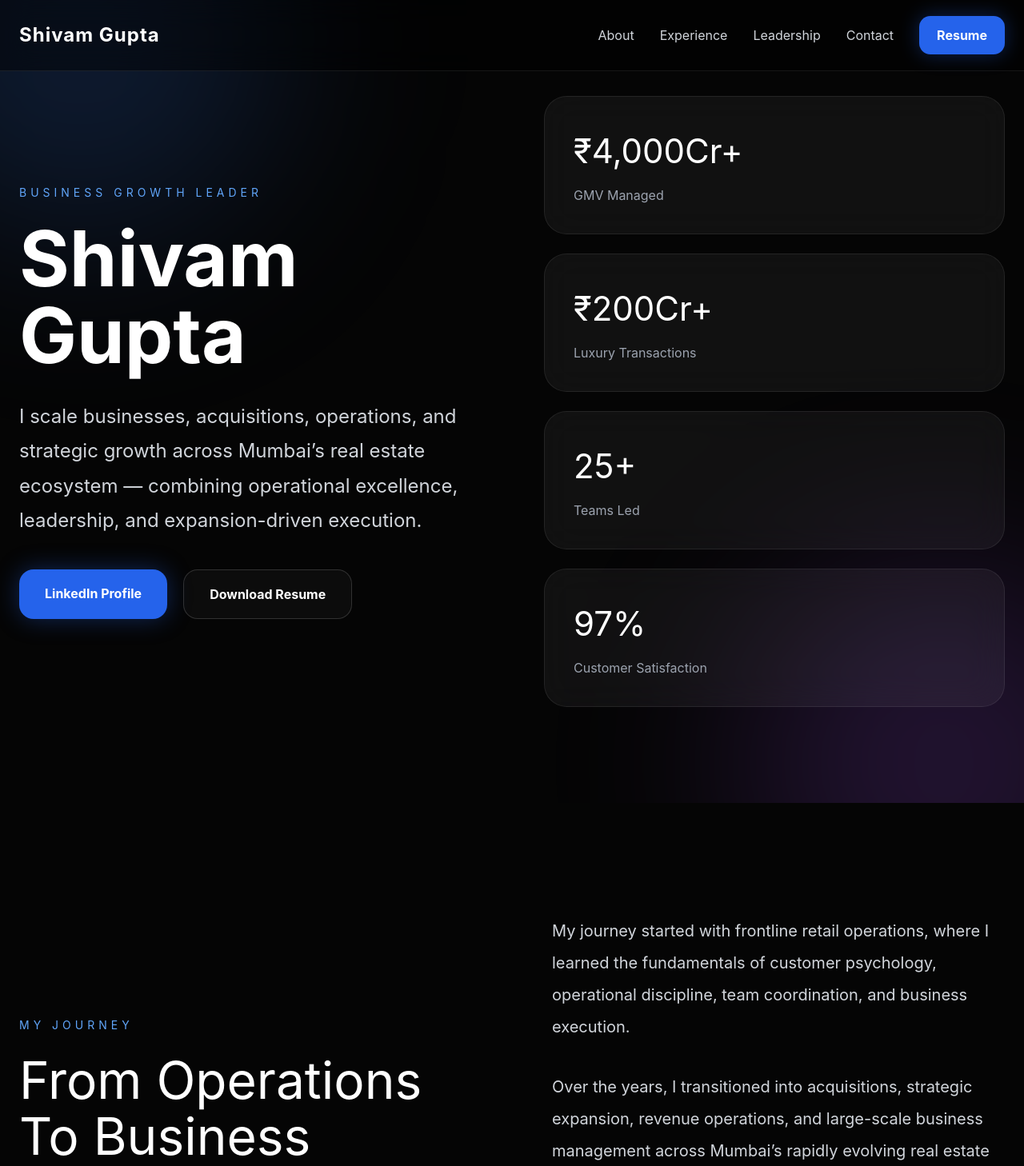
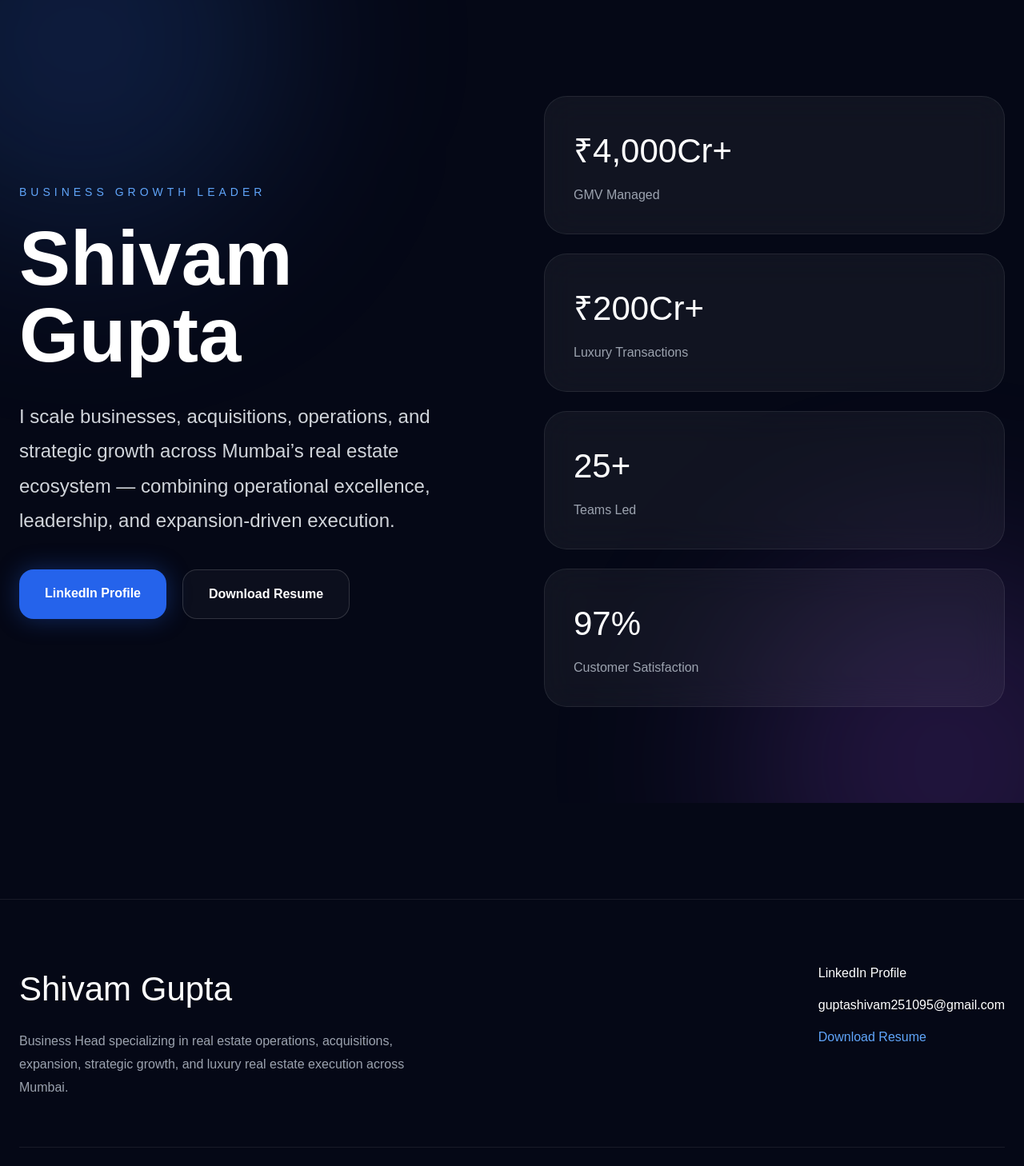
Before and after one commit to shivamgupta95/shivam-portfolio, a Next.js app: page / in a window 1280 px wide. Shown: the top 1458 px of the page at 80% size. Built offline with nearby package versions, Linux system fonts and the light colour scheme.

Commit message:
temporary safe deployment

```diff
--- a/app/page.tsx
+++ b/app/page.tsx
@@ -1,68 +1,23 @@
-import Layout from "@/components/Layout";
-import Navbar from "@/components/Navbar";
 import Hero from "@/components/Hero";
-import About from "@/components/About";
-import Stats from "@/components/Stats";
-import Expertise from "@/components/Expertise";
-import Achievements from "@/components/Achievements";
-import Timeline from "@/components/Timeline";
-import Leadership from "@/components/Leadership";
-import Contact from "@/components/Contact";
 import Footer from "@/components/Footer";
 
 export default function Home() {
 
   return (
 
-    <Layout>
+    <main
+      style={{
+        background: "#050816",
+        color: "white",
+        minHeight: "100vh"
+      }}
+    >
 
-      {/* NAVBAR */}
-      <Navbar />
+      <Hero />
 
-      {/* HERO */}
-      <div id="home">
-        <Hero />
-      </div>
-
-      {/* ABOUT */}
-      <div id="about">
-        <About />
-      </div>
-
-      {/* STATS */}
-      <div id="stats">
-        <Stats />
-      </div>
-
-      {/* EXPERTISE */}
-      <div id="expertise">
-        <Expertise />
-      </div>
-
-      {/* ACHIEVEMENTS */}
-      <div id="achievements">
-        <Achievements />
-      </div>
-
-      {/* TIMELINE */}
-      <div id="journey">
-        <Timeline />
-      </div>
-
-      {/* LEADERSHIP */}
-      <div id="leadership">
-        <Leadership />
-      </div>
-
-      {/* CONTACT */}
-      <div id="contact">
-        <Contact />
-      </div>
-
-      {/* FOOTER */}
       <Footer />
 
-    </Layout>
+    </main>
 
   );
 }
```
